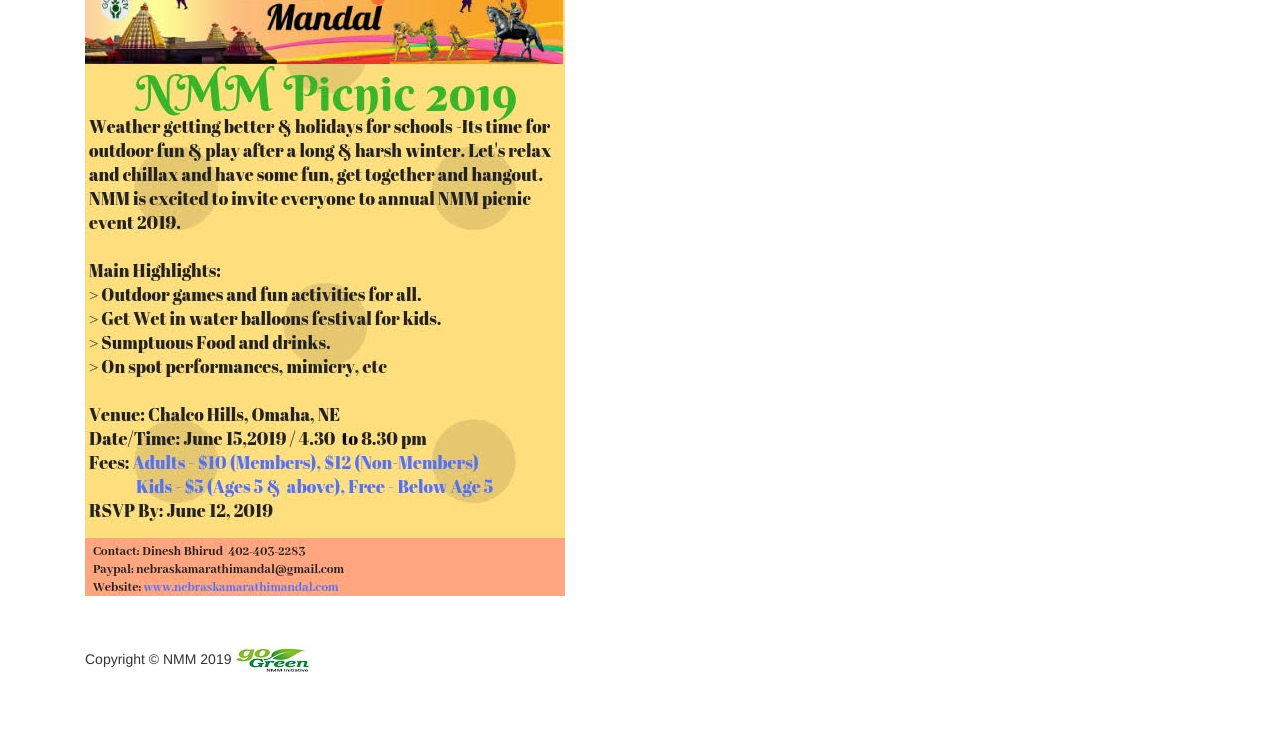
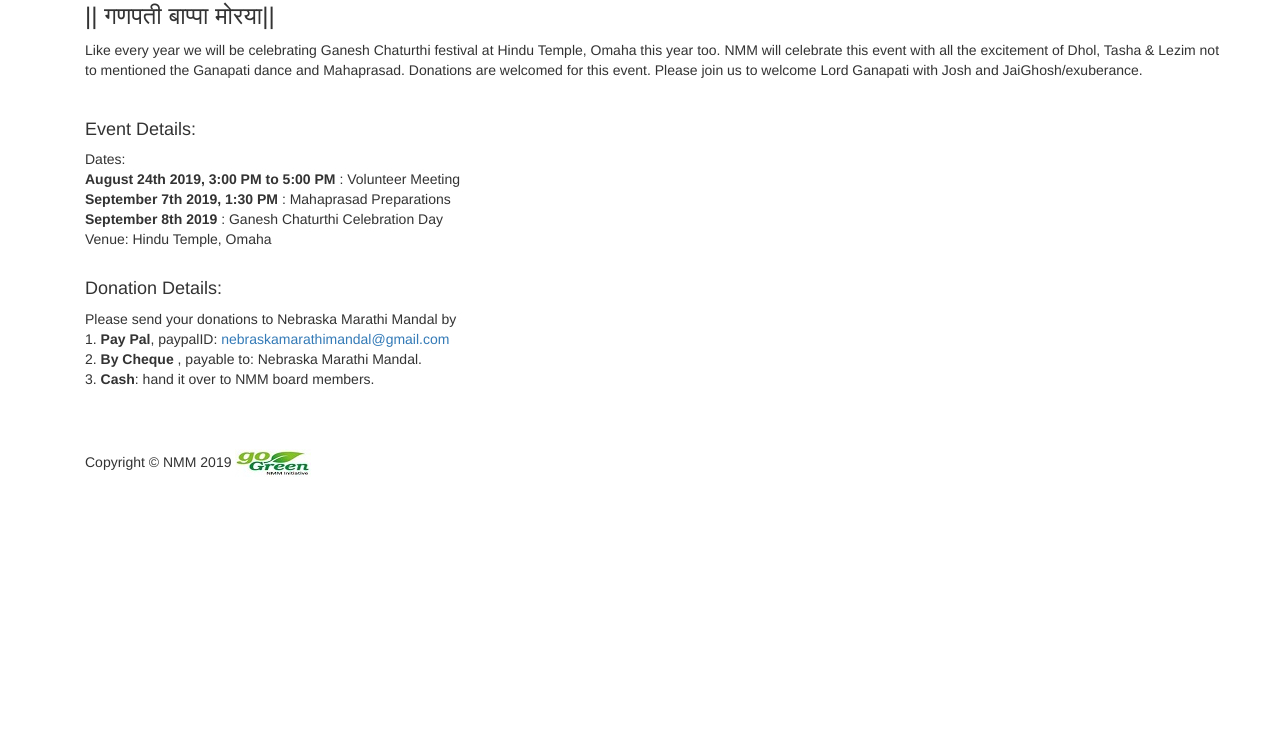
Before and after one commit to NMM-IT-Team/NMMWebSite, a plain HTML site: page public_html/upcoming_events.html in a window 1280 px wide. Shown: the part 252-986 px from the top of the page. After the commit the page ends 800 px from the top, so only its background shows below. Drawn offline with Linux system fonts and the light colour scheme.

Commit message:
last and upcoming event updates for ganapati 2019

```diff
--- a/public_html/upcoming_events.html
+++ b/public_html/upcoming_events.html
@@ -72,7 +72,31 @@
         <div class="container">
             <div class="row">
                 <div class="col-md-12">
-                    <img class="img-responsive" src="images/2019/picnic.jpg" alt="Upcoming Event">
+                    <h1>Ganesh Chaturthi 2019</h1>
+                <h3>|| गणपती बाप्पा मोरया||</h3>
+                <p>
+                    Like every year we will be celebrating Ganesh Chaturthi festival at Hindu Temple, Omaha this year too.
+                    NMM will celebrate this event with all the excitement of Dhol, Tasha & Lezim not to mentioned the Ganapati dance and Mahaprasad.
+                    Donations are welcomed for this event. Please join us to welcome Lord Ganapati with Josh and JaiGhosh/exuberance.
+                </p>
+                <br/>
+                    <h4>Event Details:</h4>
+                    Dates: <br/>
+                        <b>August 24th 2019, 3:00 PM to 5:00 PM </b>: Volunteer Meeting <br />
+                        <b>September 7th 2019, 1:30 PM </b>: Mahaprasad Preparations <br />
+                        <b>September 8th 2019 </b>: Ganesh Chaturthi Celebration Day <br/>
+                    Venue:
+                Hindu Temple, Omaha<br/>
+                <br/>
+
+                <h4>Donation Details:</h4>
+                    <p>
+                        Please send your donations to Nebraska Marathi Mandal by <br/>
+
+                        1. <b>Pay Pal</b>,  paypalID: <a>nebraskamarathimandal@gmail.com</a><br/>
+                        2. <b>By Cheque</b> , payable to: Nebraska Marathi Mandal.<br/>
+                        3. <b>Cash</b>: hand it over to NMM board members.<br/>
+                    </p>
                 </div>
             </div>
             <!--/div> <!-- /.container
```
Also changed, not shown: public_html/past_events.html (+13 -1 lines), 1 other file.
